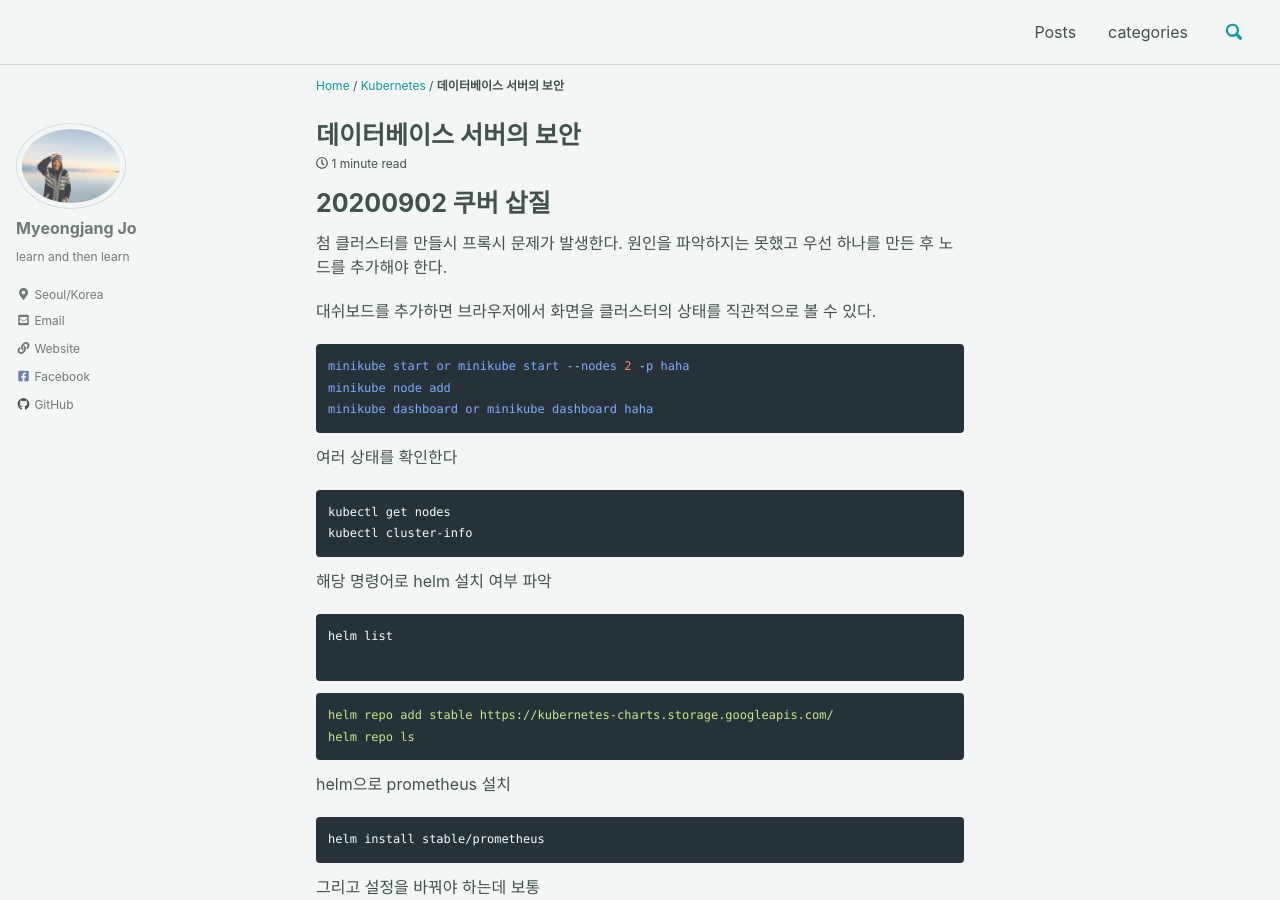
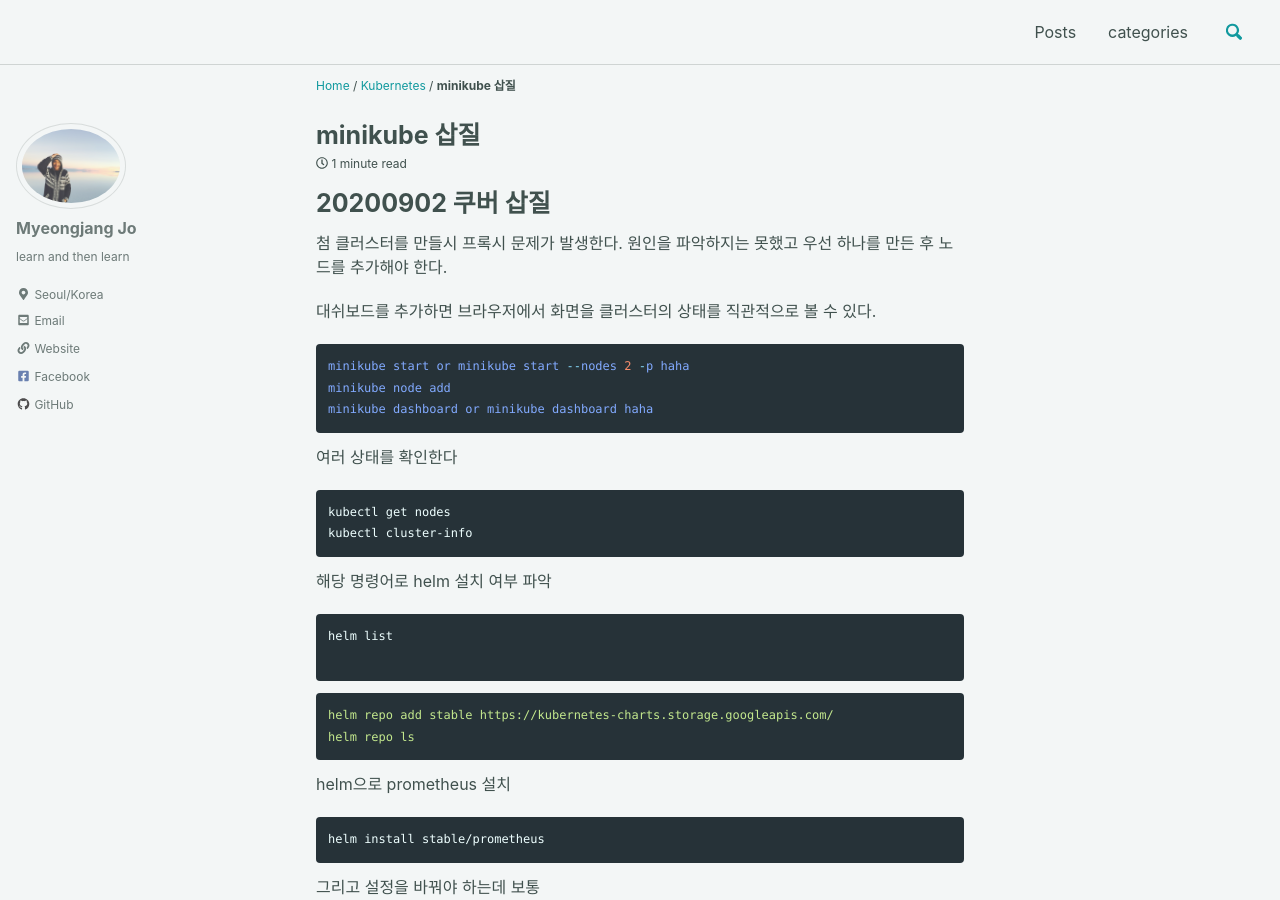
Before and after one commit to josephmjjo/josephmjjo.github.io, a Jekyll site: the page built from _posts/2020-09-02-쿠버네티스 삽질.md, in a window 1280 px wide and 900 px high. Built offline with Jekyll 4.4.1, drawn with Linux system fonts in a browser that asks for light colours; cached includes are drawn as plain includes; nearby versions of some CDN libraries.

Commit message:
fix post type of 20200902 post

```diff
--- a/_posts/2020-09-02-쿠버네티스 삽질.md
+++ b/_posts/2020-09-02-쿠버네티스 삽질.md
@@ -1,6 +1,6 @@
 ---
 
-title:  "데이터베이스 서버의 보안"
+title:  "minikube 삽질"
 
 search: true
 categories:
```
